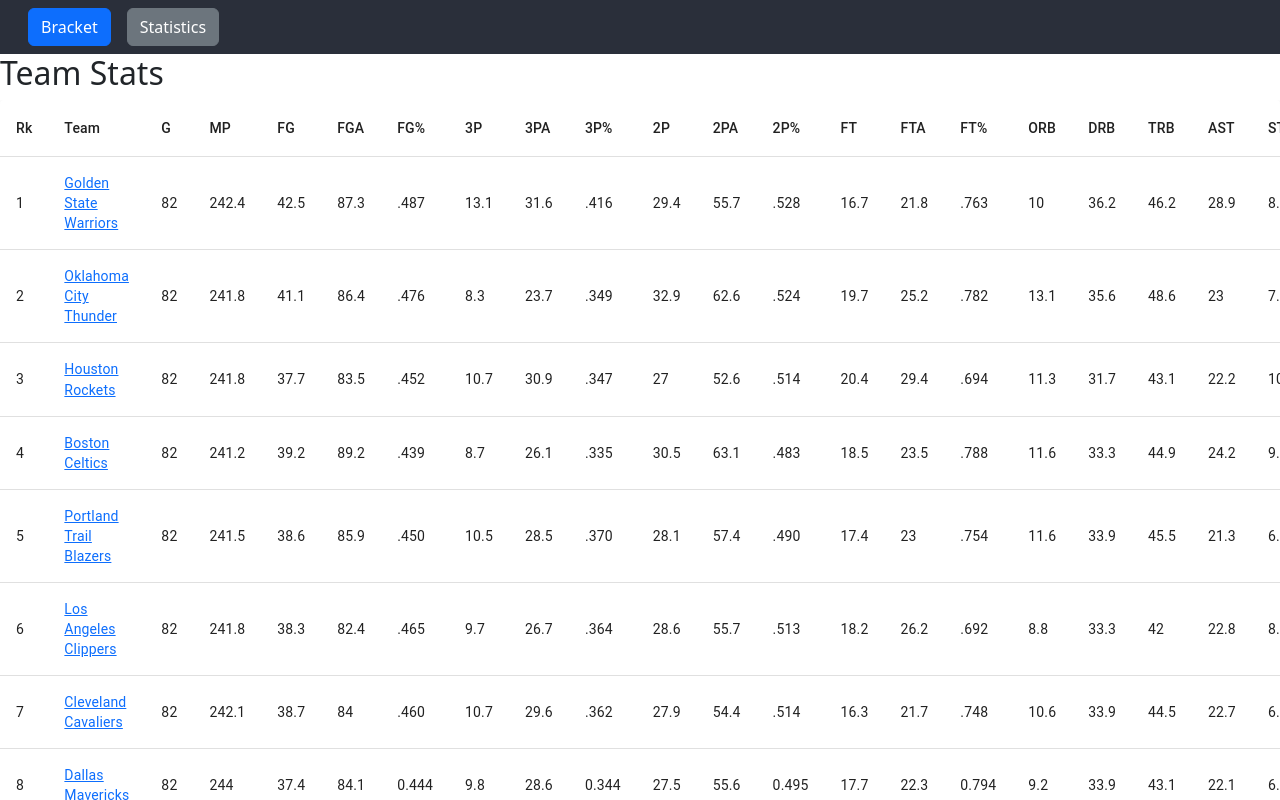
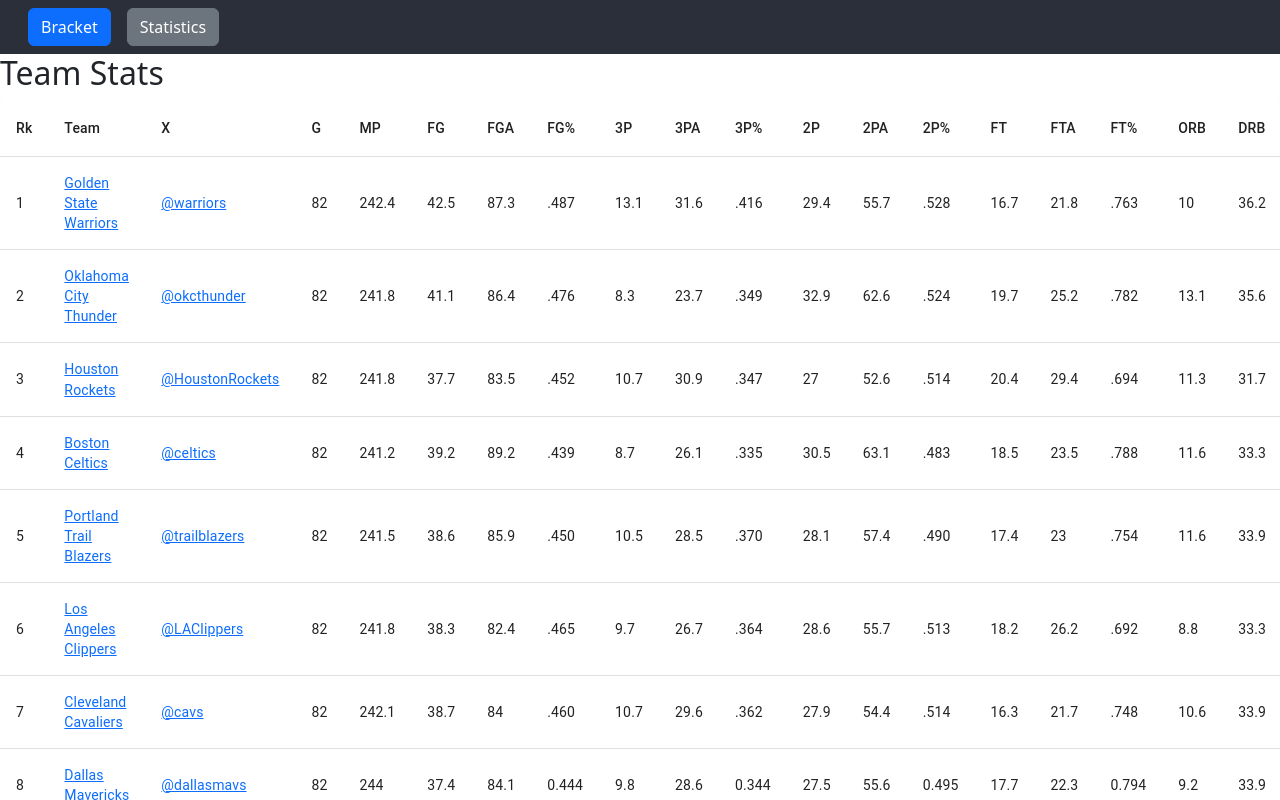
Before and after one commit to NaveedRHaq/statclash, a React (Create React App) app: page / in a window 1280 px wide. Both pictures are taken after a click on the button "Statistics". Shown: the top 800 px of the page. Built offline with nearby package versions, Linux system fonts and the light colour scheme.

Commit message:
added twitter handles

```diff
--- a/src/stats.js
+++ b/src/stats.js
@@ -9,28 +9,29 @@
   Paper
 } from '@mui/material';
 
-function createData(Rk, Team, G, MP, FG, FGA, FGPer, TP, TPA, TPPer, TwP, TwPA, TwPPer, FT, FTA, FTPer, ORB, DRB, TRB, AST, STL, BLK, TOV, PF, PTS) {
-  return { Rk, Team, G, MP, FG, FGA, FGPer, TP, TPA, TPPer, TwP, TwPA, TwPPer, FT, FTA, FTPer, ORB, DRB, TRB, AST, STL, BLK, TOV, PF, PTS };
+function createData(Rk, Team, X, G, MP, FG, FGA, FGPer, TP, TPA, TPPer, TwP, TwPA, TwPPer, FT, FTA, FTPer, ORB, DRB, TRB, AST, STL, BLK, TOV, PF, PTS) {
+  return { Rk, Team, X, G, MP, FG, FGA, FGPer, TP, TPA, TPPer, TwP, TwPA, TwPPer, FT, FTA, FTPer, ORB, DRB, TRB, AST, STL, BLK, TOV, PF, PTS };
 }
 
 const rows = [
-  createData(1, 'Golden State Warriors', 82, 242.4, 42.5, 87.3, '.487', 13.1, 31.6, '.416', 29.4, 55.7, '.528', 16.7, 21.8, '.763', 10.0, 36.2, 46.2, 28.9, 8.4, 6.1, 15.2, 20.7, 114.9),
-  createData(2, 'Oklahoma City Thunder', 82, 241.8, 41.1, 86.4, '.476', 8.3, 23.7, '.349', 32.9, 62.6, '.524', 19.7, 25.2, '.782', 13.1, 35.6, 48.6, 23.0, 7.4, 5.9, 15.9, 20.6, 110.2),
-  createData(3, 'Houston Rockets', 82, 241.8, 37.7, 83.5, '.452', 10.7, 30.9, '.347', 27.0, 52.6, '.514', 20.4, 29.4, '.694', 11.3, 31.7, 43.1, 22.2, 10.0, 5.2, 15.9, 21.8, 106.5),
-  createData(4, 'Boston Celtics', 82, 241.2, 39.2, 89.2, '.439', 8.7, 26.1, '.335', 30.5, 63.1, '.483', 18.5, 23.5, '.788', 11.6, 33.3, 44.9, 24.2, 9.2, 4.2, 13.7, 21.9, 105.7),
-  createData(5, 'Portland Trail Blazers', 82, 241.5, 38.6, 85.9, '.450', 10.5, 28.5, '.370', 28.1, 57.4, '.490', 17.4, 23.0, '.754', 11.6, 33.9, 45.5, 21.3, 6.9, 4.6, 14.6, 21.7, 105.1),
-  createData(6, 'Los Angeles Clippers', 82, 241.8, 38.3, 82.4, '.465', 9.7, 26.7, '.364', 28.6, 55.7, '.513', 18.2, 26.2, '.692', 8.8, 33.3, 42.0, 22.8, 8.6, 5.6, 13.0, 21.3, 104.5),
-  createData(7, 'Cleveland Cavaliers', 82, 242.1, 38.7, 84.0, '.460', 10.7, 29.6, '.362', 27.9, 54.4, '.514', 16.3, 21.7, '.748', 10.6, 33.9, 44.5, 22.7, 6.7, 3.9, 13.6, 20.3, 104.3),
-  createData(8, 'Dallas Mavericks', 82, 244, 37.4, 84.1, 0.444, 9.8, 28.6, 0.344, 27.5, 55.6, 0.495, 17.7, 22.3, 0.794, 9.2, 33.9, 43.1, 22.1, 6.8, 3.7, 12.8, 19.5, 102.3),
-  createData(9, 'Memphis Grizzlies', 82, 241.8, 36.8, 83.6, 0.44, 6.1, 18.5, 0.331, 30.7, 65.1, 0.471, 19.3, 24.7, 0.783, 11.2, 30.5, 41.6, 20.7, 8.8, 4.3, 13.3, 21.7, 99.1),
-  createData(10, 'San Antonio Spurs', 82, 240.3, 40.1, 82.9, 0.484, 7, 18.5, 0.375, 33.2, 64.4, 0.515, 16.4, 20.4, 0.803, 9.4, 34.5, 43.9, 24.5, 8.3, 5.9, 13.1, 17.5, 103.5),
-  createData(11, 'Toronto Raptors', 82, 241.2, 36.7, 81.3, 0.451, 8.6, 23.4, 0.37, 28, 58, 0.483, 20.8, 26.7, 0.777, 10.2, 33.2, 43.4, 18.7, 7.8, 5.5, 13.1, 19.6, 102.7),
-  createData(12, 'Miami Heat', 82, 241.8, 38.4, 81.7, 0.47, 6.1, 18, 0.336, 32.3, 63.6, 0.508, 17.1, 23, 0.744, 9.8, 34.3, 44.1, 20.8, 6.7, 6.5, 14.1, 18.3, 100),
-  createData(13, 'Atlanta Hawks', 82, 241.8, 38.6, 84.4, 0.458, 9.9, 28.4, 0.35, 28.7, 56.1, 0.512, 15.6, 20, 0.783, 8.3, 33.8, 42.1, 25.6, 9.1, 5.9, 15, 19.1, 102.8),
-  createData(14, 'Charlotte Hornets', 82, 242.1, 37, 84.4, 0.439, 10.6, 29.4, 0.362, 26.4, 55, 0.479, 18.7, 23.7, 0.79, 9, 35, 43.9, 21.7, 7.3, 5.3, 12.6, 18.1, 103.4),
-  createData(15, 'Indiana Pacers', 82, 242.4, 38.3, 85.2, 0.45, 8.1, 23, 0.351, 30.2, 62.1, 0.486, 17.4, 22.8, 0.764, 10.3, 33.9, 44.2, 21.2, 9, 4.8, 14.9, 20, 102.2),
-  createData(16, 'Detroit Pistons', 82, 242.4, 37.9, 86.4, 0.439, 9, 26.2, 0.345, 28.9, 60.2, 0.48, 17.1, 25.5, 0.668, 12.5, 33.9, 46.3, 19.4, 7, 3.7, 13.5, 19, 102)
+  createData(1, 'Golden State Warriors', '@warriors', 82, 242.4, 42.5, 87.3, '.487', 13.1, 31.6, '.416', 29.4, 55.7, '.528', 16.7, 21.8, '.763', 10.0, 36.2, 46.2, 28.9, 8.4, 6.1, 15.2, 20.7, 114.9),
+  createData(2, 'Oklahoma City Thunder', '@okcthunder', 82, 241.8, 41.1, 86.4, '.476', 8.3, 23.7, '.349', 32.9, 62.6, '.524', 19.7, 25.2, '.782', 13.1, 35.6, 48.6, 23.0, 7.4, 5.9, 15.9, 20.6, 110.2),
+  createData(3, 'Houston Rockets', '@HoustonRockets', 82, 241.8, 37.7, 83.5, '.452', 10.7, 30.9, '.347', 27.0, 52.6, '.514', 20.4, 29.4, '.694', 11.3, 31.7, 43.1, 22.2, 10.0, 5.2, 15.9, 21.8, 106.5),
+  createData(4, 'Boston Celtics', '@celtics', 82, 241.2, 39.2, 89.2, '.439', 8.7, 26.1, '.335', 30.5, 63.1, '.483', 18.5, 23.5, '.788', 11.6, 33.3, 44.9, 24.2, 9.2, 4.2, 13.7, 21.9, 105.7),
+  createData(5, 'Portland Trail Blazers', '@trailblazers', 82, 241.5, 38.6, 85.9, '.450', 10.5, 28.5, '.370', 28.1, 57.4, '.490', 17.4, 23.0, '.754', 11.6, 33.9, 45.5, 21.3, 6.9, 4.6, 14.6, 21.7, 105.1),
+  createData(6, 'Los Angeles Clippers', '@LAClippers', 82, 241.8, 38.3, 82.4, '.465', 9.7, 26.7, '.364', 28.6, 55.7, '.513', 18.2, 26.2, '.692', 8.8, 33.3, 42.0, 22.8, 8.6, 5.6, 13.0, 21.3, 104.5),
+  createData(7, 'Cleveland Cavaliers', '@cavs', 82, 242.1, 38.7, 84.0, '.460', 10.7, 29.6, '.362', 27.9, 54.4, '.514', 16.3, 21.7, '.748', 10.6, 33.9, 44.5, 22.7, 6.7, 3.9, 13.6, 20.3, 104.3),
+  createData(8, 'Dallas Mavericks', '@dallasmavs', 82, 244, 37.4, 84.1, 0.444, 9.8, 28.6, 0.344, 27.5, 55.6, 0.495, 17.7, 22.3, 0.794, 9.2, 33.9, 43.1, 22.1, 6.8, 3.7, 12.8, 19.5, 102.3),
+  createData(9, 'Memphis Grizzlies', '@memgrizz', 82, 241.8, 36.8, 83.6, 0.44, 6.1, 18.5, 0.331, 30.7, 65.1, 0.471, 19.3, 24.7, 0.783, 11.2, 30.5, 41.6, 20.7, 8.8, 4.3, 13.3, 21.7, 99.1),
+  createData(10, 'San Antonio Spurs', '@spurs', 82, 240.3, 40.1, 82.9, 0.484, 7, 18.5, 0.375, 33.2, 64.4, 0.515, 16.4, 20.4, 0.803, 9.4, 34.5, 43.9, 24.5, 8.3, 5.9, 13.1, 17.5, 103.5),
+  createData(11, 'Toronto Raptors', '@Raptors', 82, 241.2, 36.7, 81.3, 0.451, 8.6, 23.4, 0.37, 28, 58, 0.483, 20.8, 26.7, 0.777, 10.2, 33.2, 43.4, 18.7, 7.8, 5.5, 13.1, 19.6, 102.7),
+  createData(12, 'Miami Heat', '@MiamiHEAT', 82, 241.8, 38.4, 81.7, 0.47, 6.1, 18, 0.336, 32.3, 63.6, 0.508, 17.1, 23, 0.744, 9.8, 34.3, 44.1, 20.8, 6.7, 6.5, 14.1, 18.3, 100),
+  createData(13, 'Atlanta Hawks', '@ATLHawks', 82, 241.8, 38.6, 84.4, 0.458, 9.9, 28.4, 0.35, 28.7, 56.1, 0.512, 15.6, 20, 0.783, 8.3, 33.8, 42.1, 25.6, 9.1, 5.9, 15, 19.1, 102.8),
+  createData(14, 'Charlotte Hornets', '@hornets', 82, 242.1, 37, 84.4, 0.439, 10.6, 29.4, 0.362, 26.4, 55, 0.479, 18.7, 23.7, 0.79, 9, 35, 43.9, 21.7, 7.3, 5.3, 12.6, 18.1, 103.4),
+  createData(15, 'Indiana Pacers', '@Pacers', 82, 242.4, 38.3, 85.2, 0.45, 8.1, 23, 0.351, 30.2, 62.1, 0.486, 17.4, 22.8, 0.764, 10.3, 33.9, 44.2, 21.2, 9, 4.8, 14.9, 20, 102.2),
+  createData(16, 'Detroit Pistons', '@DetroitPistons', 82, 242.4, 37.9, 86.4, 0.439, 9, 26.2, 0.345, 28.9, 60.2, 0.48, 17.1, 25.5, 0.668, 12.5, 33.9, 46.3, 19.4, 7, 3.7, 13.5, 19, 102)
 ];
+
 
 
 export default function StatsTable() {
@@ -42,6 +43,7 @@
             <TableRow>
               <TableCell>Rk</TableCell>
               <TableCell>Team</TableCell>
+              <TableCell>X</TableCell> {/* Twitter column header */}
               <TableCell>G</TableCell>
               <TableCell>MP</TableCell>
               <TableCell>FG</TableCell>
@@ -71,7 +73,8 @@
             {rows.map((row) => (
               <TableRow key={row.Rk}>
                 <TableCell>{row.Rk}</TableCell>
-                <TableCell><a href={`https://www.foxsports.com/nba/${row.Team.replace(/\s+/g, '-').toLowerCase()}-team`}>{row.Team}</a></TableCell>
+                <TableCell><a href={`https://www.foxsports.com/nba/${row.Team.replace(/\s+/g, '-').toLowerCase()}-team`} target="_blank">{row.Team}</a></TableCell>
+                <TableCell><a href={`https://www.twitter.com/${row.X}`} target="_blank">{row.X}</a></TableCell>
                 <TableCell>{row.G}</TableCell>
                 <TableCell>{row.MP}</TableCell>
                 <TableCell>{row.FG}</TableCell>
```
